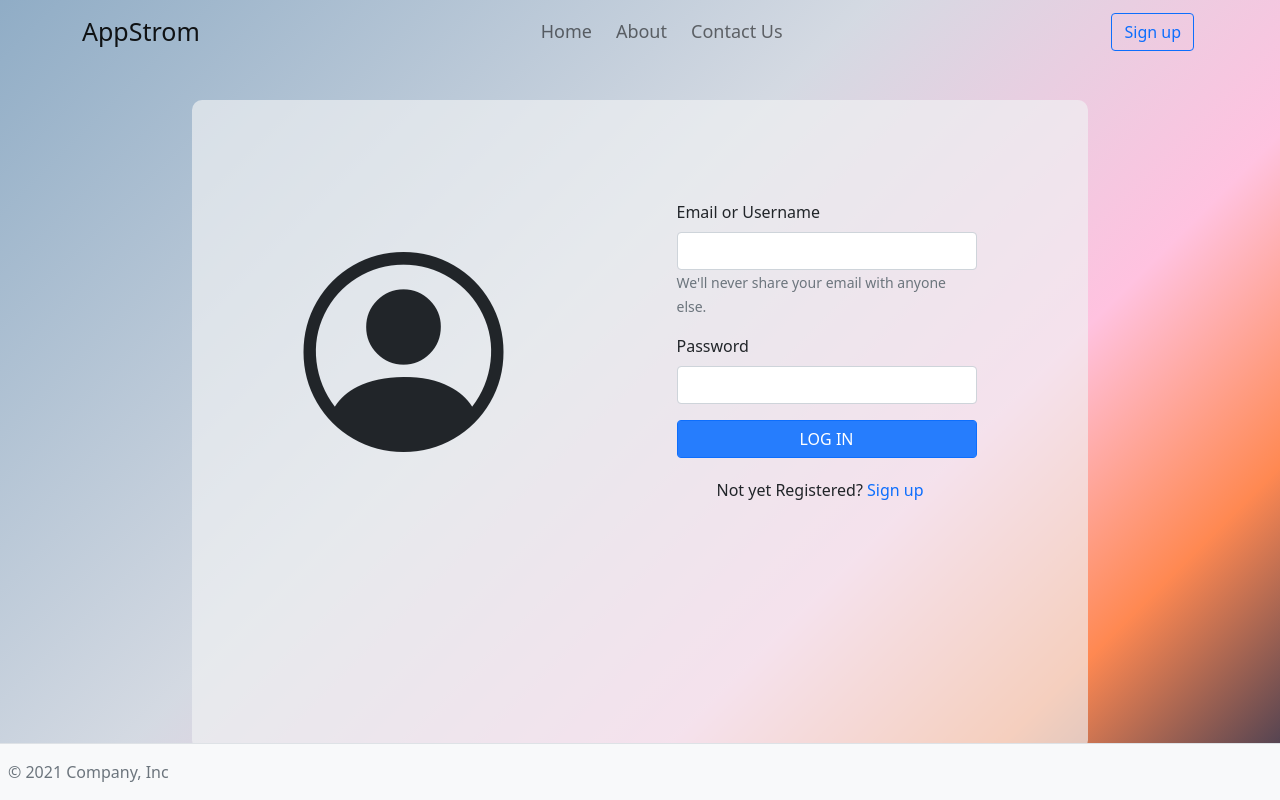
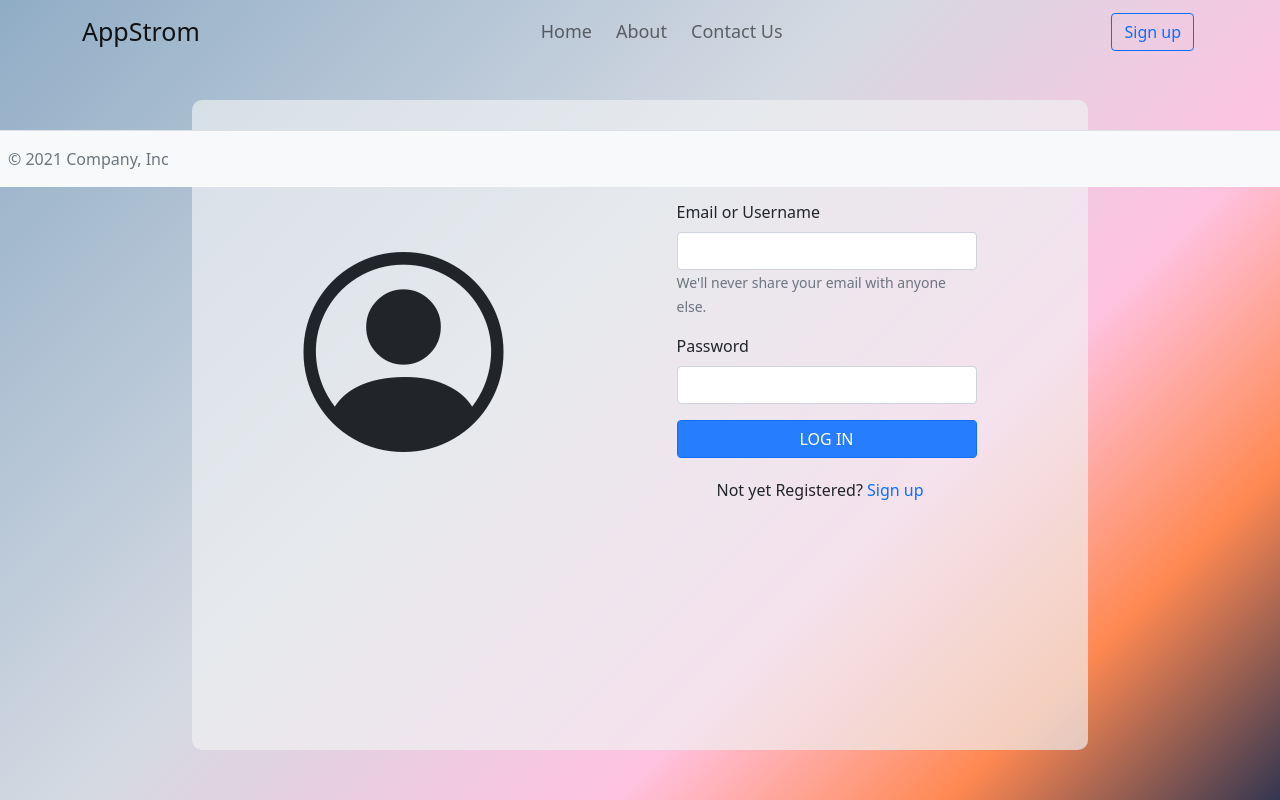
Before and after one commit to shivamanand-dev/appstrom-reactJS, a React (Create React App) app: page /login in a window 1280 px wide. Built offline with nearby package versions, Linux system fonts and the light colour scheme; no server answers.

Commit message:
change navbar

```diff
--- a/src/App.css
+++ b/src/App.css
@@ -25,16 +25,10 @@
   );
 }
 
-footer{
-  position: absolute;
-  bottom: 0;
-  width: 100%;
-}
-
 /* AUTH CONTAINER */
 
 .authContainer {
-  background-color: #F0F2F3ab;
+  background-color: #f0f2f3ab;
   border-radius: 10px;
   padding-top: 100px;
   margin-bottom: 50px;
```
